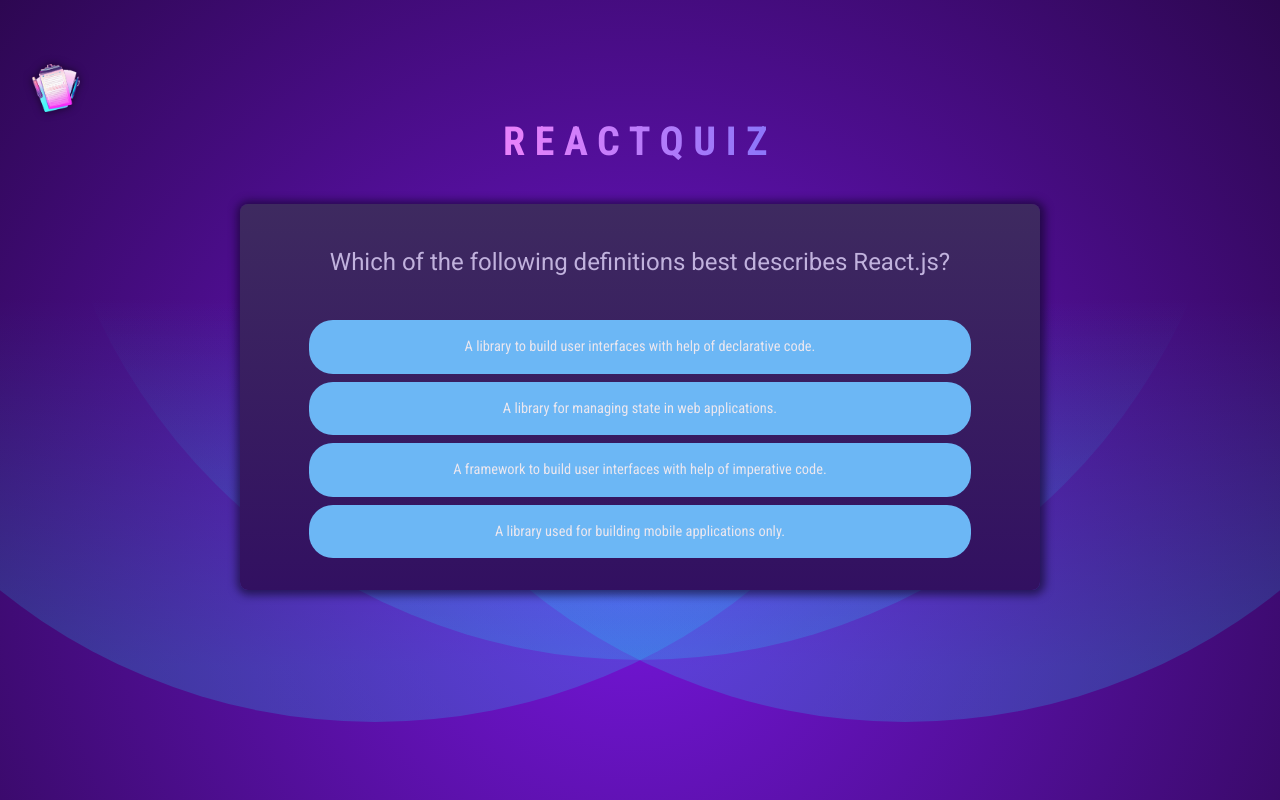
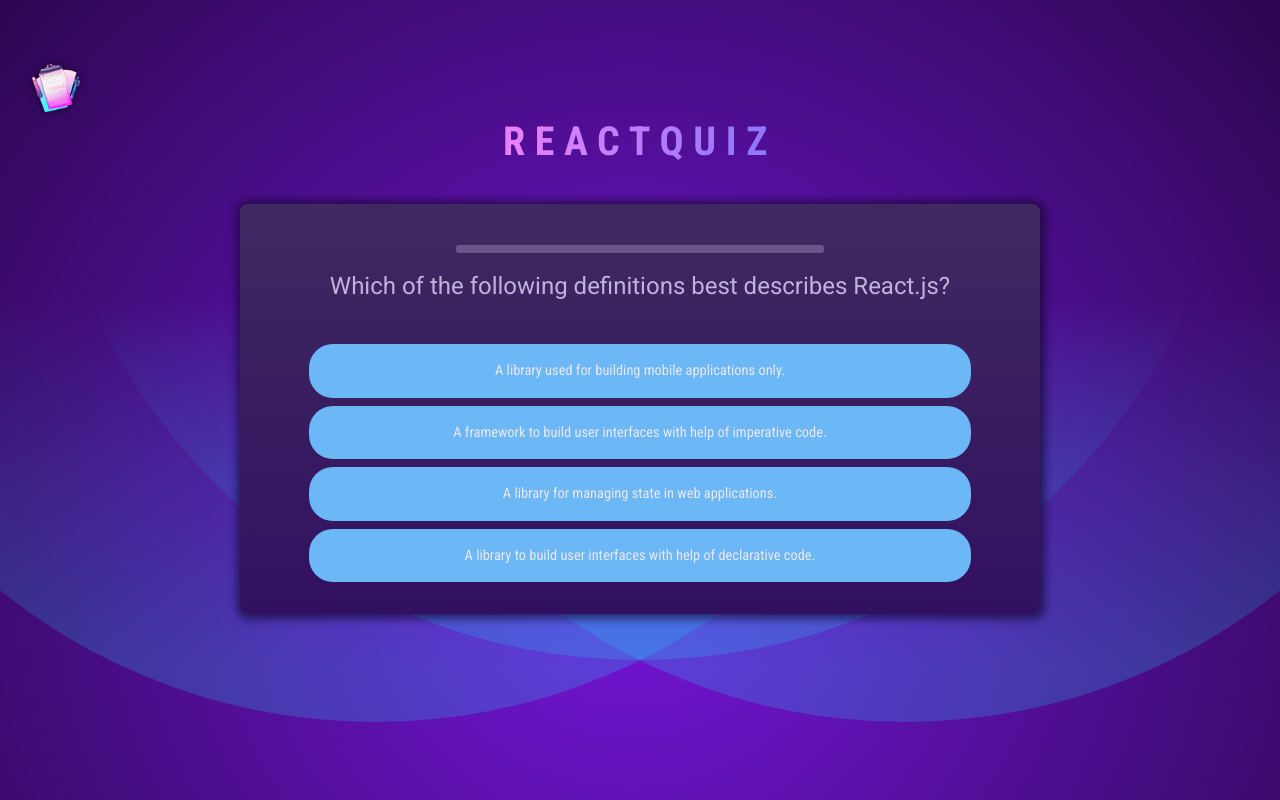
Before and after one commit to rifkyahd-25/quiz-app, a React (Vite) app: page / in a window 1280 px wide. Built offline with nearby package versions, Linux system fonts and the light colour scheme.

Commit message:
working-with efforct-deps

```diff
--- /dev/null
+++ b/src/components/QuestionTimer.jsx
@@ -0,0 +1,19 @@
+import { useState, useEffect } from "react";
+
+export default function QuestionTimer({ timeout, onTimeout }) {
+  const [remainingTime, setRemainingTime] = useState(timeout);
+
+  useEffect(() => {
+    console.log("setting timeout");
+    setTimeout(onTimeout, timeout);
+  }, [timeout, onTimeout]);
+
+  useEffect(() => {
+    console.log("SETTING INTERVAL");
+    setInterval(() => {
+      setRemainingTime((prevRemainingTime) => prevRemainingTime - 100);
+    }, 100);
+  }, []);
+
+  return <progress id="question-time" max={timeout} value={remainingTime} />;
+}
--- a/src/components/Quiz.jsx
+++ b/src/components/Quiz.jsx
@@ -1,6 +1,7 @@
-import React, { useState } from "react";
+import React, { useCallback, useState } from "react";
 import QUESTIONS from "../questions.js";
-import quizCompleteImg from '../assets/quiz-complete.png';
+import quizCompleteImg from "../assets/quiz-complete.png";
+import QuestionTimer from "./QuestionTimer.jsx";
 
 export default function Quiz() {
   const [userAnswer, setUserAnswer] = useState([]);
@@ -8,19 +9,27 @@ export default function Quiz() {
   const activeQuestionIndex = userAnswer.length;
   const quizIsComplete = activeQuestionIndex === QUESTIONS.length;
 
-  function handleSelectAnswer(selectedAnswer) {
+  const handleSelectAnswer = useCallback(function handleSelectAnswer(
+    selectedAnswer
+  ) {
     setUserAnswer((prevUserAnswers) => {
       return [...prevUserAnswers, selectedAnswer];
     });
-  }
+  },
+  []);
 
-  if (quizIsComplete){
-    return(
+  const handleSkipAnswer = useCallback(
+    () => handleSelectAnswer(null),
+    [handleSelectAnswer]
+  );
+
+  if (quizIsComplete) {
+    return (
       <div id="summary">
-            <img src={quizCompleteImg} alt="Trophy icon"/>
+        <img src={quizCompleteImg} alt="Trophy icon" />
         <h2>QuizCompleted!</h2>
       </div>
-    )
+    );
   }
 
   // Create a copy of the answers array for the current question
@@ -31,9 +40,11 @@ shuffledAnswers.sort(() => Math.random() - 0.5);
   return (
     <div id="quiz">
       <div id="question">
+        <QuestionTimer timeout={10000} onTimeout={handleSkipAnswer} />
+
         <h2>{QUESTIONS[activeQuestionIndex].text}</h2>
         <ul id="answers">
-          {QUESTIONS[activeQuestionIndex].answers.map((answer) => (
+          {shuffledAnswers.map((answer) => (
             <li key={answer} className="answer">
               <button onClick={() => handleSelectAnswer(answer)}>
                 {answer}
```
Also changed, not shown: 1 other file (tests, documents, lock files or other folders). Lines whose indentation alone changed are shown as unchanged.
